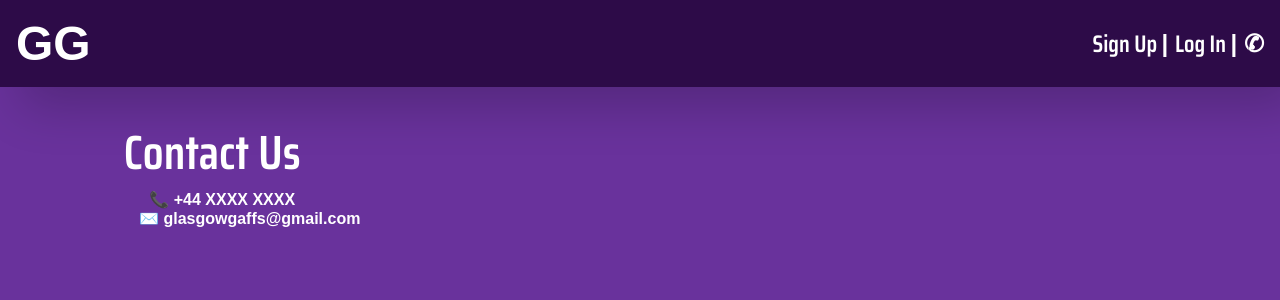
After one commit to robertbrj/glasgowgaffs, a Django app: page /glasgowgaffsapp/contactus/ in a window 1280 px wide. The commit adds this page. Shown: the top 300 px of the page. Run offline with Django 3.2, Linux system fonts and the light colour scheme; some web fonts are replaced.

Commit message:
Added Contact Us

```diff
--- a/templates/glasgowgaffsapp/base.html
+++ b/templates/glasgowgaffsapp/base.html
@@ -20,9 +20,9 @@
             <!-- If logged in -->
             {% if user.is_authenticated %}
             <a href="{% url 'glasgowgaffsapp:create' %}" class="auth-button">Create (test)</a>
-            <span class="auth-button"> | </span>
+            <span id="pipe"> | </span>
             <a class="auth-button">{{ user.username }}</a>
-            <span class="auth-button"> | </span>
+            <span id="pipe"> | </span>
             <a class="auth-button" href="{% url 'glasgowgaffsapp:logout' %}">Sign Out</a>
             {% else %}
 
@@ -31,6 +31,9 @@
             <span id="pipe"> | </span>
             <a class="auth-button" href="{% url 'glasgowgaffsapp:login' %}">Log In</a>
             {% endif %}
+
+            <span id="pipe"> | </span>
+            <a class="auth-button" href="{% url 'glasgowgaffsapp:contactus' %}">✆</a>
 
         </div>
     </div>
--- /dev/null
+++ b/templates/glasgowgaffsapp/contact.html
@@ -0,0 +1,20 @@
+{% extends 'glasgowgaffsapp/base.html' %}
+{% load static %}
+
+{% block body_block %}
+<link rel="stylesheet" href="{% static 'styles/index.css' %}" />
+<div id="main">
+
+    <div id="contact-section">
+        <h1 id="title">Contact Us</h1>
+        <h4 id="about-text">
+
+            <div style="margin-left: 20px;">📞 +44 XXXX XXXX</div>
+            <div style="margin-left: 75px;">✉️ glasgowgaffs@gmail.com</div>
+
+            <br><br>
+        </h4>
+    </div>
+
+</div>
+{% endblock %}
```
